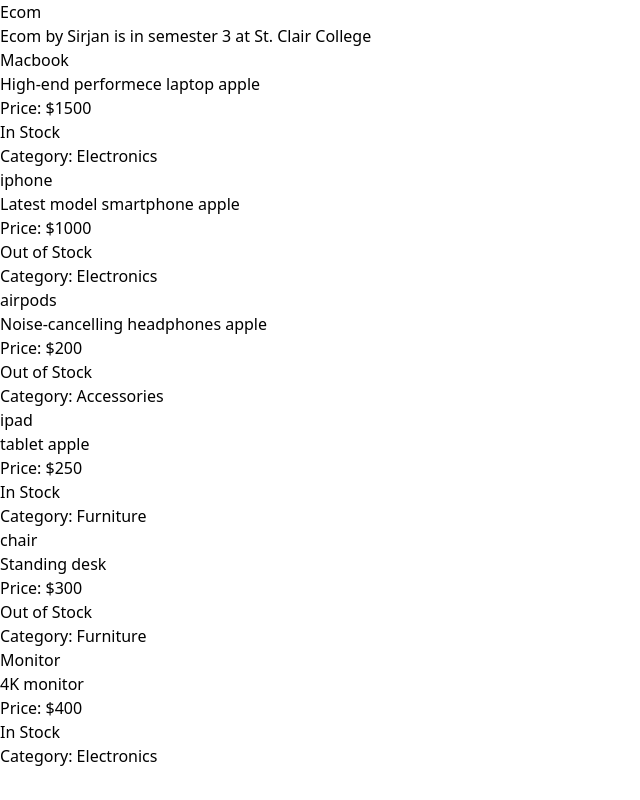
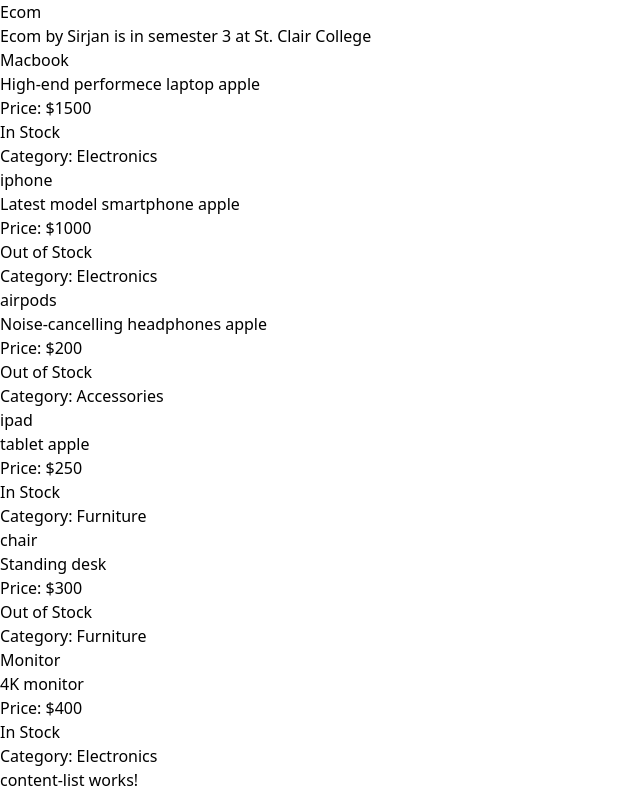
Before and after one commit to KingSlayer-KS/Sirjandeep_Kandhari_Learning_Angular, an Angular app: page / in a window 1280 px wide. Shown: the whole page, without its empty margins (0-640 px from the left). Built offline with nearby package versions, Linux system fonts and the light colour scheme.

Commit message:
ContentList component imported to app component

```diff
--- a/src/app/app.component.html
+++ b/src/app/app.component.html
@@ -29,6 +29,8 @@
       </div>
       }
     </div>
+    <app-content-list></app-content-list>
+
 
   </div>
 </body>
--- a/src/app/app.component.ts
+++ b/src/app/app.component.ts
@@ -1,11 +1,12 @@
 import { Component } from '@angular/core';
 import { RouterOutlet } from '@angular/router';
 import { Item } from './models/item.model';
+import { ContentListComponent } from "./content-list/content-list.component";
 
 @Component({
   selector: 'app-root',
   standalone: true,
-  imports: [RouterOutlet],
+  imports: [RouterOutlet, ContentListComponent],
   templateUrl: './app.component.html',
   styleUrl: './app.component.css'
 })
```
